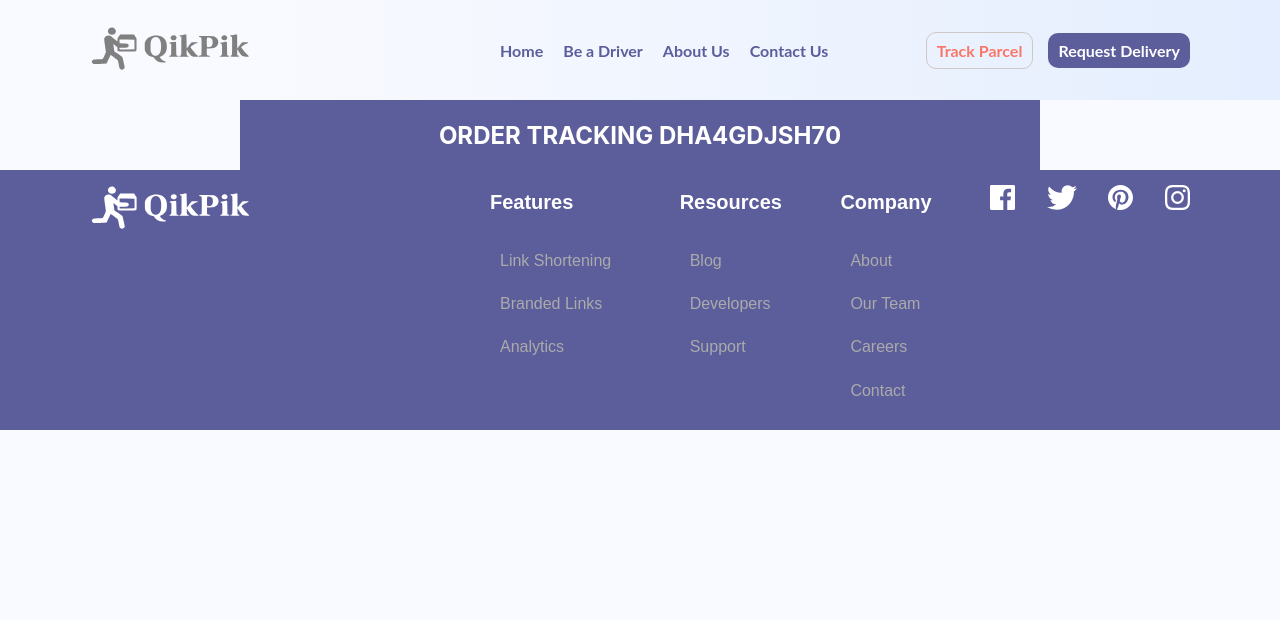
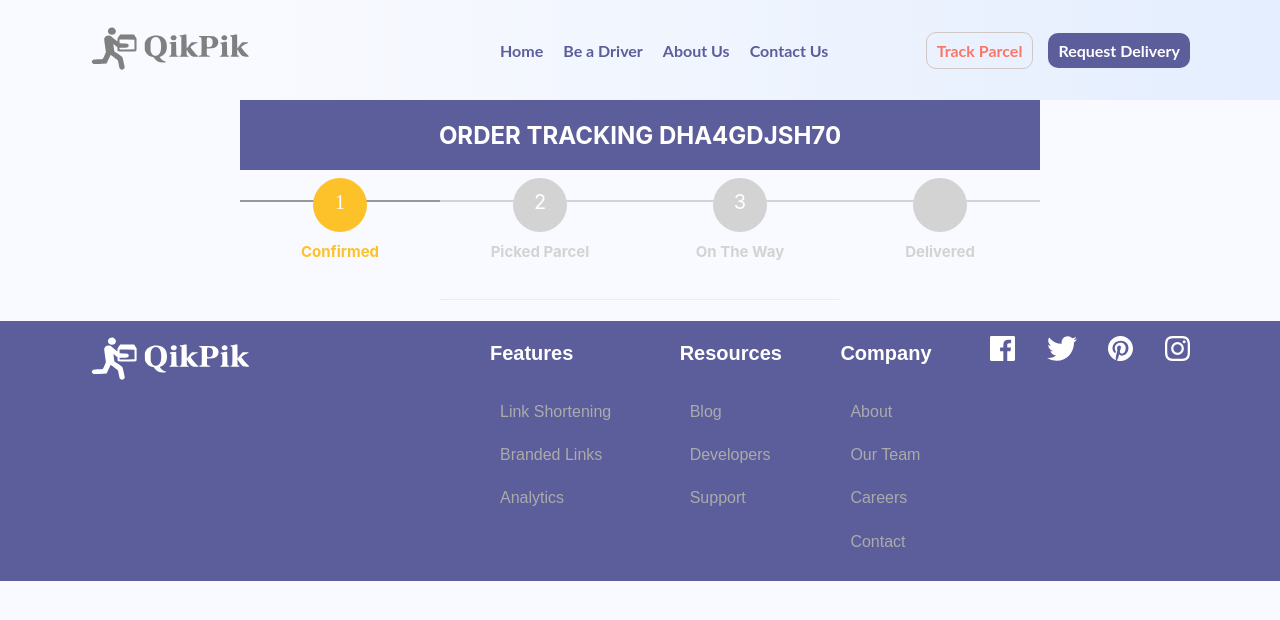
Before and after one commit to eminentpal/courierdelivery, a Next.js app: page /track in a window 1280 px wide. Shown: the top 620 px of the page. Built offline with nearby package versions, Linux system fonts and the light colour scheme.

Commit message:
added progress bar

```diff
--- /dev/null
+++ b/components/track/Progress.js
@@ -0,0 +1,36 @@
+import React from "react";
+
+const Progress = ({ page, answer }) => {
+  return (
+    <>
+      {/* <!-- progressbar --> */}
+
+      <div>
+        {" "}
+        <ul id="progressbar">
+          <li class="active" id="account">
+            <strong>Confirmed</strong>
+          </li>
+          <li id="personal" className={page >= 2 && "active"}>
+            <strong>Picked Parcel</strong>
+          </li>
+          <li id="loan" className={page >= 3 && "active"}>
+            {" "}
+            {answer === "Yes" ? (
+              <strong>Loan</strong>
+            ) : (
+              <strong>On The Way</strong>
+            )}
+          </li>
+          <li id="income" className={page >= 4 && "active"}>
+            <strong>Delivered</strong>
+          </li>
+        </ul>
+        <hr />
+        <br />
+      </div>
+    </>
+  );
+};
+
+export default Progress;
--- a/components/track/TrackDetails.js
+++ b/components/track/TrackDetails.js
@@ -1,3 +1,5 @@
+import Progress from "./progress";
+
 const TrackDetails = () => {
   return (
     <div>
@@ -5,6 +7,9 @@ const TrackDetails = () => {
         <div className="detailsHeader">
           <h2>ORDER TRACKING DHA4GDJSH70</h2>
         </div>
+        <div className="progessCont">
+          <Progress />
+        </div>
       </div>
     </div>
   );
--- a/pages/track/index.js
+++ b/pages/track/index.js
@@ -1,12 +1,12 @@
 import TrackDetails from "../../components/track/TrackDetails";
 import uniqid from "uniqid";
 const trackParcel = () => {
-  function CallId() {
-    const id = uniqid.time("DH");
-    console.log(id.toUpperCase());
-  }
+  //   function CallId() {
+  //     const id = uniqid.time("DH");
+  //     console.log(id.toUpperCase());
+  //   }
 
-  CallId();
+  //   CallId();
   return (
     <div>
       <TrackDetails />
--- a/styles/App.css
+++ b/styles/App.css
@@ -1088,3 +1088,103 @@ ul li {
   margin: auto;
   background-color: var(--blue);
 }
+
+/*progress bar */
+
+.progressCont {
+  width: 1100px;
+  margin: auto;
+}
+
+#progressbar {
+  margin-top: 50px;
+  width: 800px;
+  margin: auto;
+  margin-bottom: 30px !important;
+  overflow: hidden;
+  color: lightgrey;
+}
+
+#progressbar .active {
+  color: #fdc129;
+}
+
+#progressbar li {
+  list-style-type: none;
+  font-size: 15px;
+  width: 25%;
+  float: left;
+  position: relative;
+  text-align: center;
+  font-weight: 400;
+}
+
+#progressbar #account:before {
+  font-family: FontAwesome;
+  content: "1";
+}
+
+#progressbar #personal:before {
+  content: "2";
+}
+
+#progressbar #loan:before {
+  content: "3";
+}
+
+#progressbar #income:before {
+  font-family: FontAwesome;
+  content: "\f00c";
+}
+
+#progressbar li:before {
+  width: 50px;
+  height: 50px;
+  line-height: 45px;
+  display: block;
+  text-align: center;
+  font-size: 20px;
+  color: #ffffff;
+  background: lightgray;
+  border-radius: 50%;
+  margin: 0 auto 10px auto;
+  padding: 2px;
+}
+
+#progressbar li:after {
+  content: "";
+  width: 100%;
+  height: 2px;
+  background: lightgray;
+  position: absolute;
+  left: 0;
+  top: 30px;
+
+  z-index: -1;
+}
+
+#progressbar li.active:before {
+  background: #fdc129;
+}
+
+#progressbar li.active:after {
+  background: grey;
+  opacity: 0.8;
+}
+
+.progress {
+  height: 20px;
+}
+
+.progress-bar {
+  background-color: #673ab7;
+}
+
+hr {
+  color: #a9a9a9;
+  opacity: 0.3;
+  width: 400px;
+  margin: 0 auto;
+}
+
+/* progress ends here */
```
